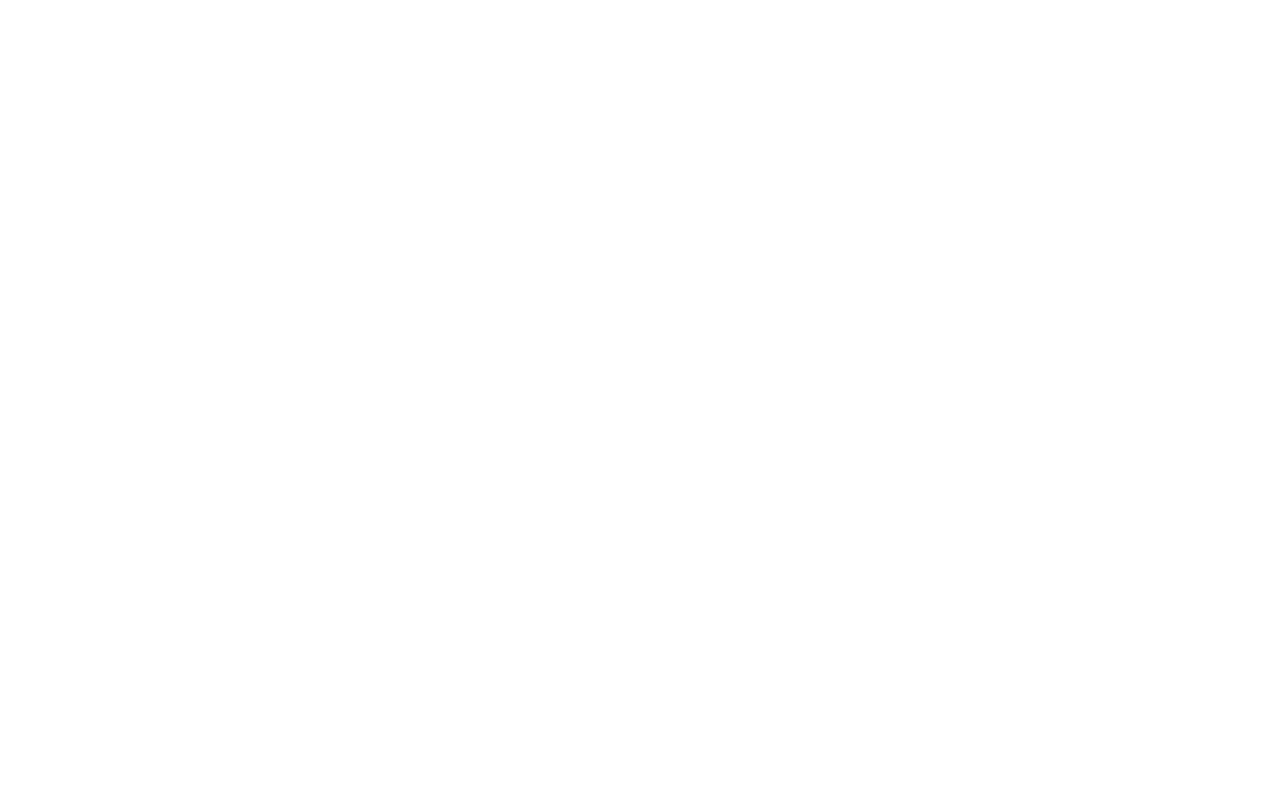
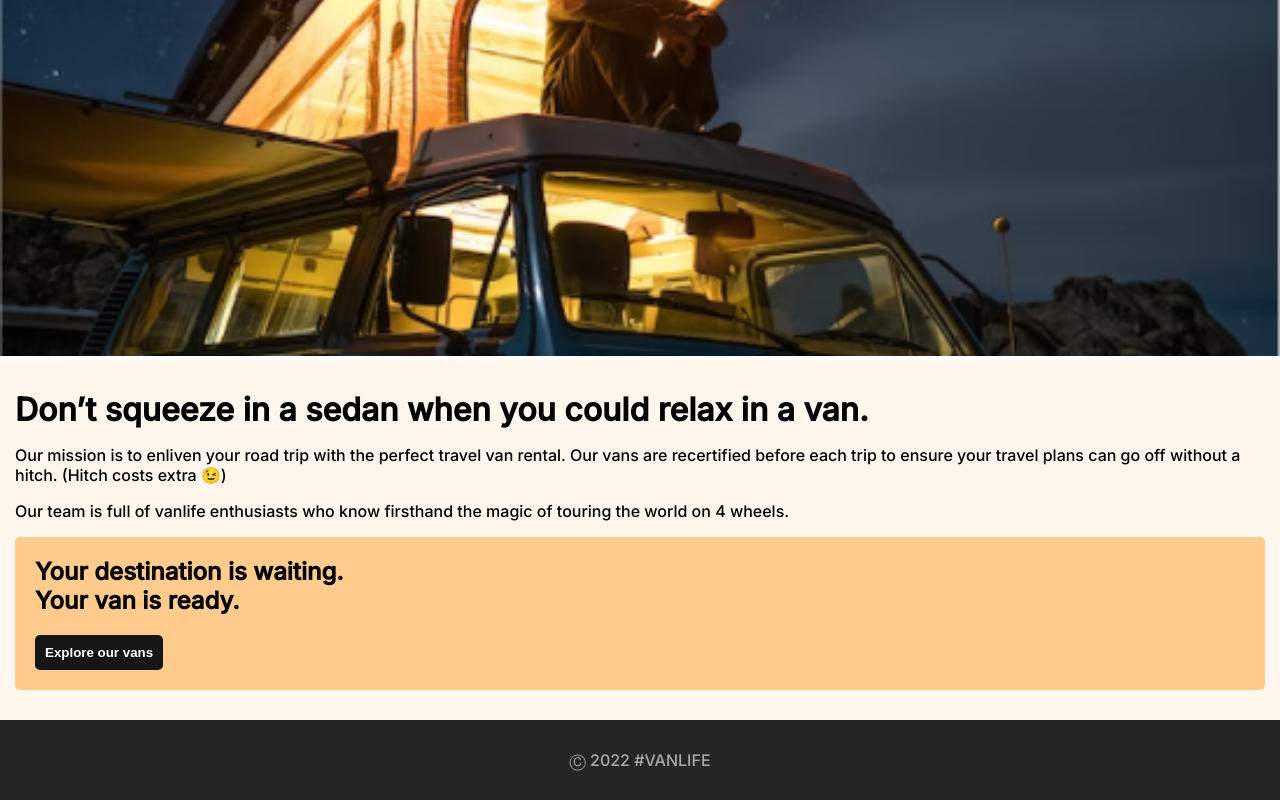
Before and after one commit to teojiesern/VanLife, a React (Vite) app: page /about in a window 1280 px wide. Shown: the part 310-1110 px from the top of the page. Before the commit the page ends 800 px from the top, so only its background shows below. Built offline with nearby package versions, Linux system fonts and the light colour scheme.

Commit message:
done basic code on about page

```diff
--- a/src/index.css
+++ b/src/index.css
@@ -61,6 +61,35 @@
   align-items: center;
 }
 
+.about-img{
+  width: 100%;
+}
+
+.about-content{
+  padding: 30px 15px;
+  background-color: #FFF7ED;
+}
+
+.explore-container{
+  background-color: #FFCC8D;
+  padding: 20px;
+  border-radius: 5px;
+}
+
+.explore-container > button{
+  margin-top: 20px;
+  background-color: #161616;
+  color: white;
+  padding: 10px;
+  border: none;
+  border-radius: 5px;
+  font-weight: 700;
+}
+
+.no-margin{
+  margin: 0;
+}
+
 nav > h1{
   font-size: 25px;
   font-weight: 900;
--- a/src/pages/About.jsx
+++ b/src/pages/About.jsx
@@ -11,7 +11,25 @@
                     <Link to="/about">About</Link>
                 </div>
             </nav>
-            about
+            <img src="/assets/person-sitting-on-van.png" className="about-img"></img>
+            <div className="about-content">
+                <h1 className="no-margin">Don’t squeeze in a sedan when you could relax in a van.</h1>
+                <p>
+                    Our mission is to enliven your road trip with the perfect travel van rental. Our vans are recertified before each trip to ensure your travel plans can go off without a hitch.
+                    (Hitch costs extra 😉)
+                </p>
+                <p>
+                    Our team is full of vanlife enthusiasts who know firsthand the magic of touring the world on 4 wheels.
+                </p>
+                <div className="explore-container">
+                    <h2 className="no-margin">Your destination is waiting.</h2>
+                    <h2 className="no-margin">Your van is ready.</h2>
+                    <button>Explore our vans</button>
+                </div>
+            </div>
+            <div className="home-footer">
+                <p>Ⓒ 2022 #VANLIFE</p>
+            </div>
         </div>
     )
 }
```
